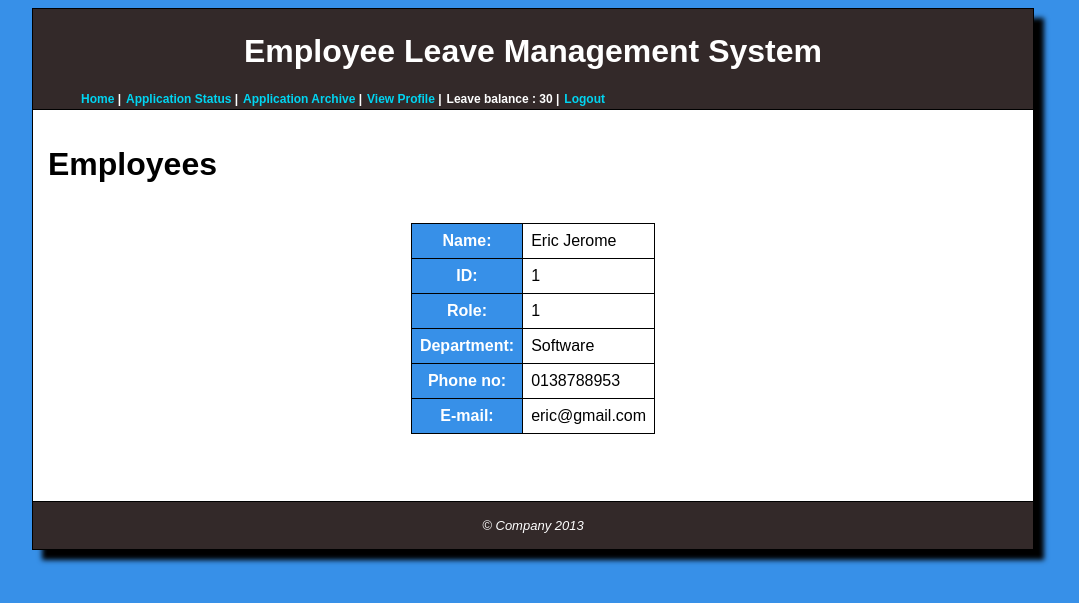
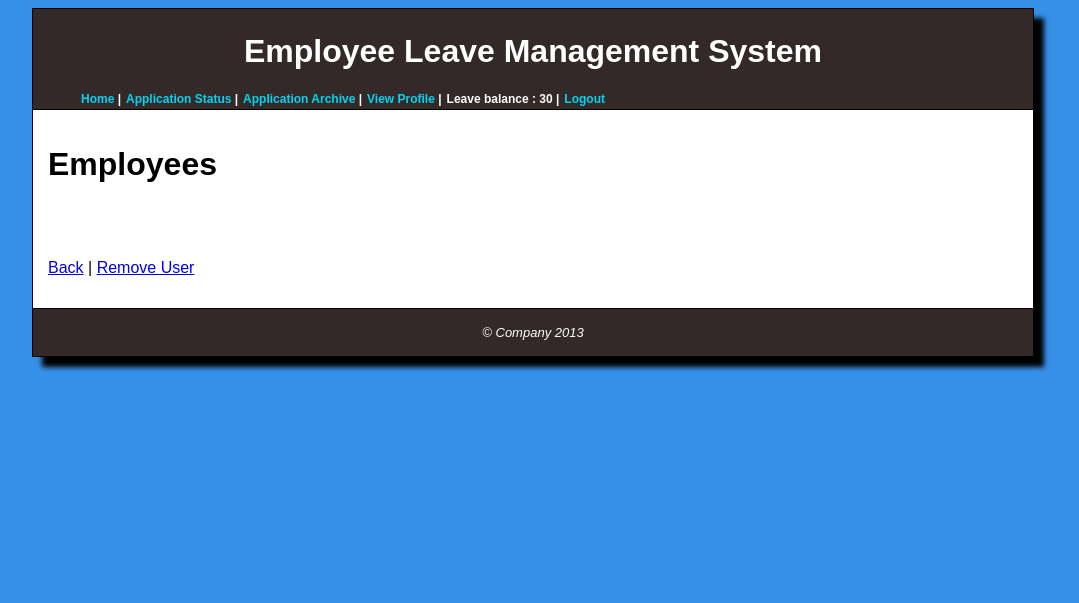
Before and after one commit to Srikom/ELMS, a Rails app: a page that uses app/views/employees/show.html.erb in a window 1280 px wide. Shown: the top 603 px of the page, without its empty margins (107-1186 px from the left). Run offline with Rails 7, Linux system fonts and the light colour scheme; a user stored in the database is signed in; data comes from the database, SQL or seed files in the repository; style sheets or scripts are compiled from the project's sources; parts of the project's set-up code (start-up, migrations or seed data) failed here and were passed over; some libraries are stand-ins or nearby versions.

Commit message:
change controller and show view

```diff
--- a/app/controllers/employees_controller.rb
+++ b/app/controllers/employees_controller.rb
@@ -13,7 +13,7 @@
   end
 
   def show
-    @show = Employee.select("*").joins(:department).where(id:current_employee)
+    @show = Employee.select("*").joins(:department).where(id:params[:id])
   end
 
   def new
--- a/app/views/employees/show.html.erb
+++ b/app/views/employees/show.html.erb
@@ -43,5 +43,7 @@
 <br><br>
 
 <% if current_employee.role_id == 4 || current_employee.role_id == 5 %>
+<% end %>
+
 <%= link_to "Back" , employees_path %> |
-<% end %>
+<%= link_to "Remove User" , @employees , :method => :delete , :confirm => "Are you sure ?" %>
```
